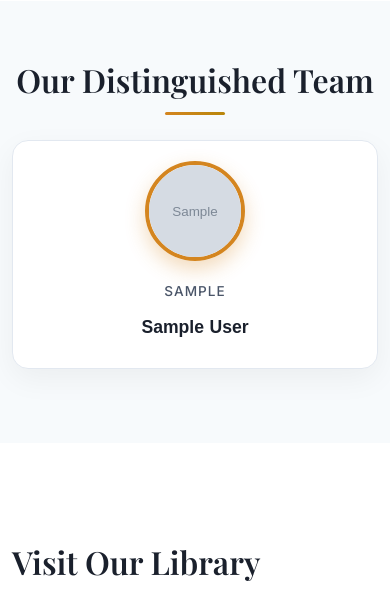
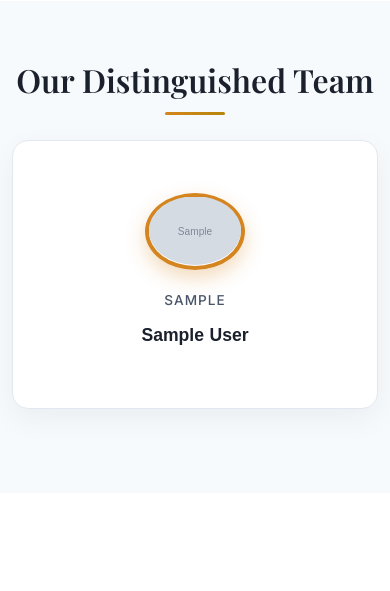
Before and after one commit to AbhinavArakkan/Library-Website, a Django app: page / in a window 390 px wide. Shown: the part 1532-2123 px from the top of the page. Run offline with Django 4.2, Linux system fonts and the light colour scheme; tables that the repository leaves empty hold one stand-in row (values such as "Sample post"); grey boxes marked "Sample" are stand-in pictures.

Commit message:
Fix team member card heights and lightbox navigation buttons on mobile

```diff
--- a/home/templates/home/home.html
+++ b/home/templates/home/home.html
@@ -298,10 +298,23 @@
             border-radius: 2px;
         }
 
+        .team-section .row {
+            display: flex;
+            flex-wrap: wrap;
+        }
+
+        .team-section .row > [class*='col-'] {
+            display: flex;
+            flex-direction: column;
+        }
+
         .team-member {
             text-align: center;
             margin-bottom: 40px;
             transition: transform 0.3s ease;
+            display: flex;
+            flex-direction: column;
+            height: 100%;
         }
 
         .team-member:hover {
@@ -316,6 +329,10 @@
             border: 1px solid var(--border-light);
             transition: all 0.3s ease;
             height: 100%;
+            display: flex;
+            flex-direction: column;
+            justify-content: center;
+            align-items: center;  /* This centers the image */
         }
 
         .member-card:hover {
@@ -352,6 +369,7 @@
             letter-spacing: 1px;
             font-weight: 500;
         }
+
 
         /* Map Section */
         .map-section {
@@ -551,12 +569,12 @@
             }
 
             .team-member {
-                margin-bottom: 20px;
+                margin-bottom: -10px;
                 /* Reduced from 40px */
             }
 
             .member-card {
-                padding: 20px 15px;
+                padding: 60px 15px;
                 /* Reduced padding */
                 margin-bottom: -30px;
             }
--- a/vynsla/urls.py
+++ b/vynsla/urls.py
@@ -24,7 +24,11 @@ urlpatterns = [
     path('', include('home.urls')),
 ]
 
-
+#for production server to serve static and media files
 if not settings.DEBUG:
     urlpatterns += static(settings.STATIC_URL, document_root=settings.STATIC_ROOT)
     urlpatterns += static(settings.MEDIA_URL, document_root=settings.MEDIA_ROOT)
+
+#for development server to serve media files
+# if settings.DEBUG:
+#     urlpatterns += static(settings.MEDIA_URL, document_root=settings.MEDIA_ROOT)
```
Also changed, not shown: home/templates/home/images.html (+16 -7 lines).
